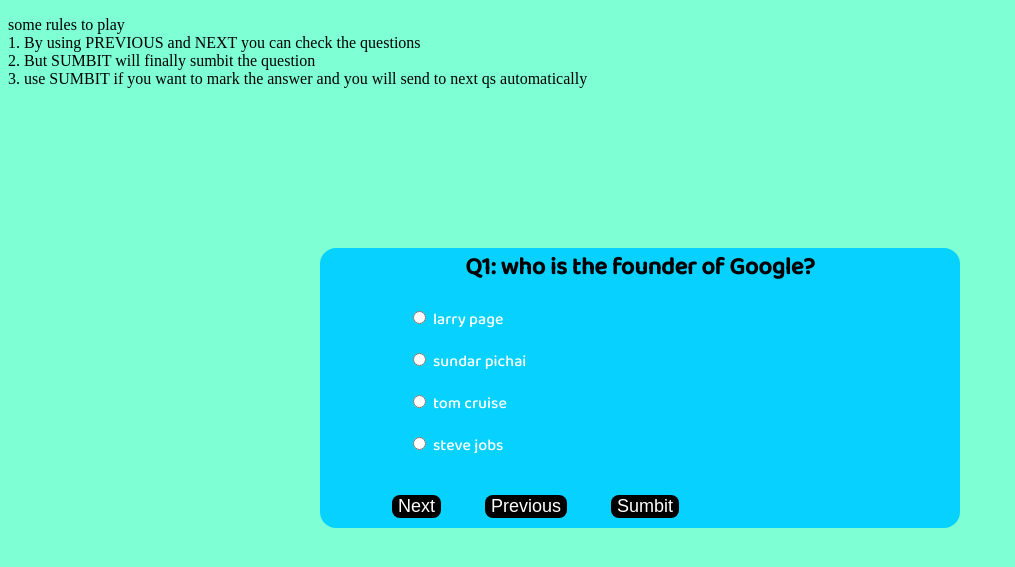
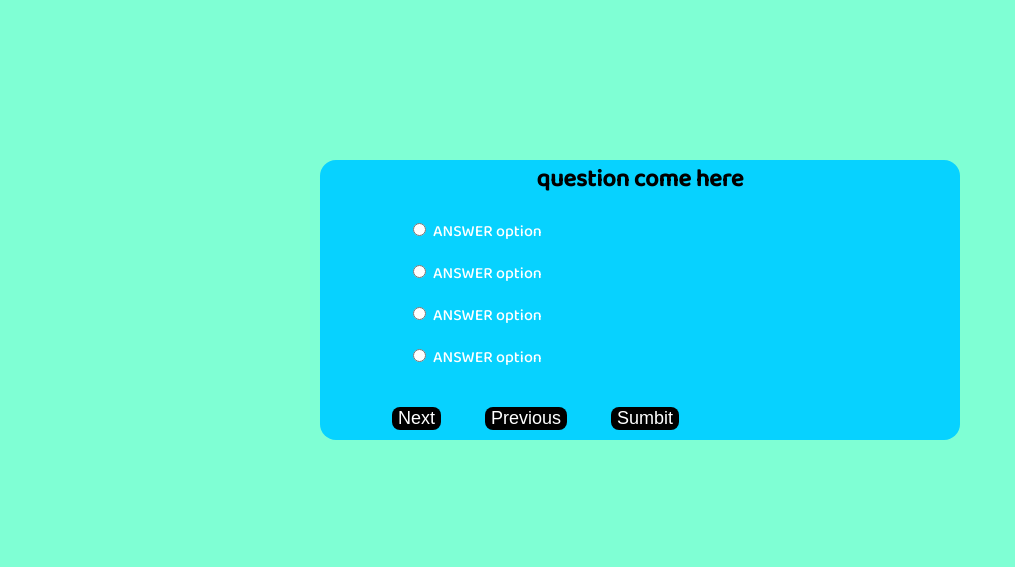
Before and after one commit to madhvantyagi/core, a Django app: page / in a window 1280 px wide. Shown: the top 567 px of the page, without its empty margins (0-1015 px from the left). Run offline with Django 3.2, Linux system fonts and the light colour scheme; data comes from the database, SQL or seed files in the repository.

Commit message:
its important commit

```diff
--- a/src/template/quiz.html
+++ b/src/template/quiz.html
@@ -10,14 +10,10 @@
 </head>
 
 <body>
-    <p>some rules to play<br>
-        1. By using PREVIOUS and NEXT you can check the questions<br>
-        2. But SUMBIT will finally sumbit the question <br>
-        3. use SUMBIT if you want to mark the answer and you will send to next qs automatically<br>
-    </p>
+
     <div class="main">
         <div class="inner-div">
-            <h2 class="question">question come here</h2>
+            <h2 class="question" id="question">question come here</h2>
             <ul>
                 <li>
                     <input type="radio" name="answer" id="ans1" class="answer">
@@ -45,7 +41,24 @@
             </div>
         </div>
     </div>
-    <script src="{% static 'js/quiz.js' %}"></script>
+    <!-- <script src="{% static 'js/quiz.js' %}"></script> -->
+    <script>
+            // }
+
+
+     var question_list = JSON.parse("{{question_list|escapejs}}");
+    console.log(question_list);
+    var dataNode = document.getElementById('question');
+     dataNode="";
+    dataNode.innerHTML+=question_list[0].question;
+    // dataNode = document.getElementById('');
+
+    // for(var x in question_list){
+        dataNode.innerHTML+=x+' : '+question_list[x].question+'<br><br>';
+    // }
+    // console.log(question_list);
+
+    </script>
 </body>
 
 </html>
```
